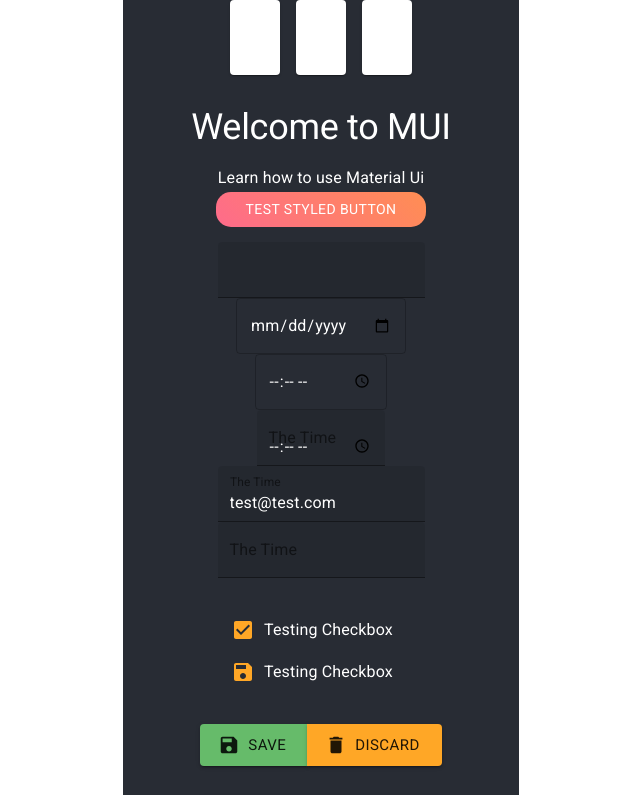
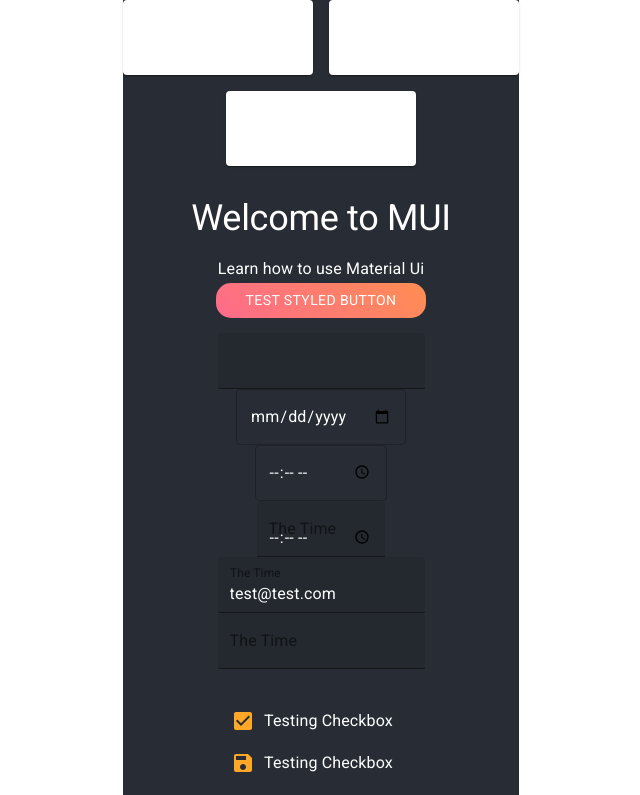
Before and after one commit to Annie-Huang/material-ui-react-tutorial, a React (Create React App) app: page / in a window 1280 px wide. Shown: the top 795 px of the page, without its empty margins (319-959 px from the left). Built offline with nearby package versions, Linux system fonts and the light colour scheme.

Commit message:
Defined the portion of the grid item should occupy, (total is 12 in a row), for different screen size. Usually we need to set width to be 100% portion number to take effect.

```diff
--- a/src/App.js
+++ b/src/App.js
@@ -94,14 +94,14 @@
         <div className="App">
           <header className="App-header">
             <Grid container spacing={2} justify="center">
-              <Grid item>
-                <Paper style={{height: 75, width:50, }}></Paper>
+              <Grid item xs={3} sm={6}>
+                <Paper style={{height: 75, width:'100%', }}></Paper>
               </Grid>
-              <Grid item>
-                <Paper style={{height: 75, width:50, }}></Paper>
+              <Grid item xs={3} sm={6}>
+                <Paper style={{height: 75, width:'100%', }}></Paper>
               </Grid>
-              <Grid item>
-                <Paper style={{height: 75, width:50, }}></Paper>
+              <Grid item xs={3} lg={6}>
+                <Paper style={{height: 75, width:'100%', }}></Paper>
               </Grid>
             </Grid>
 
```
